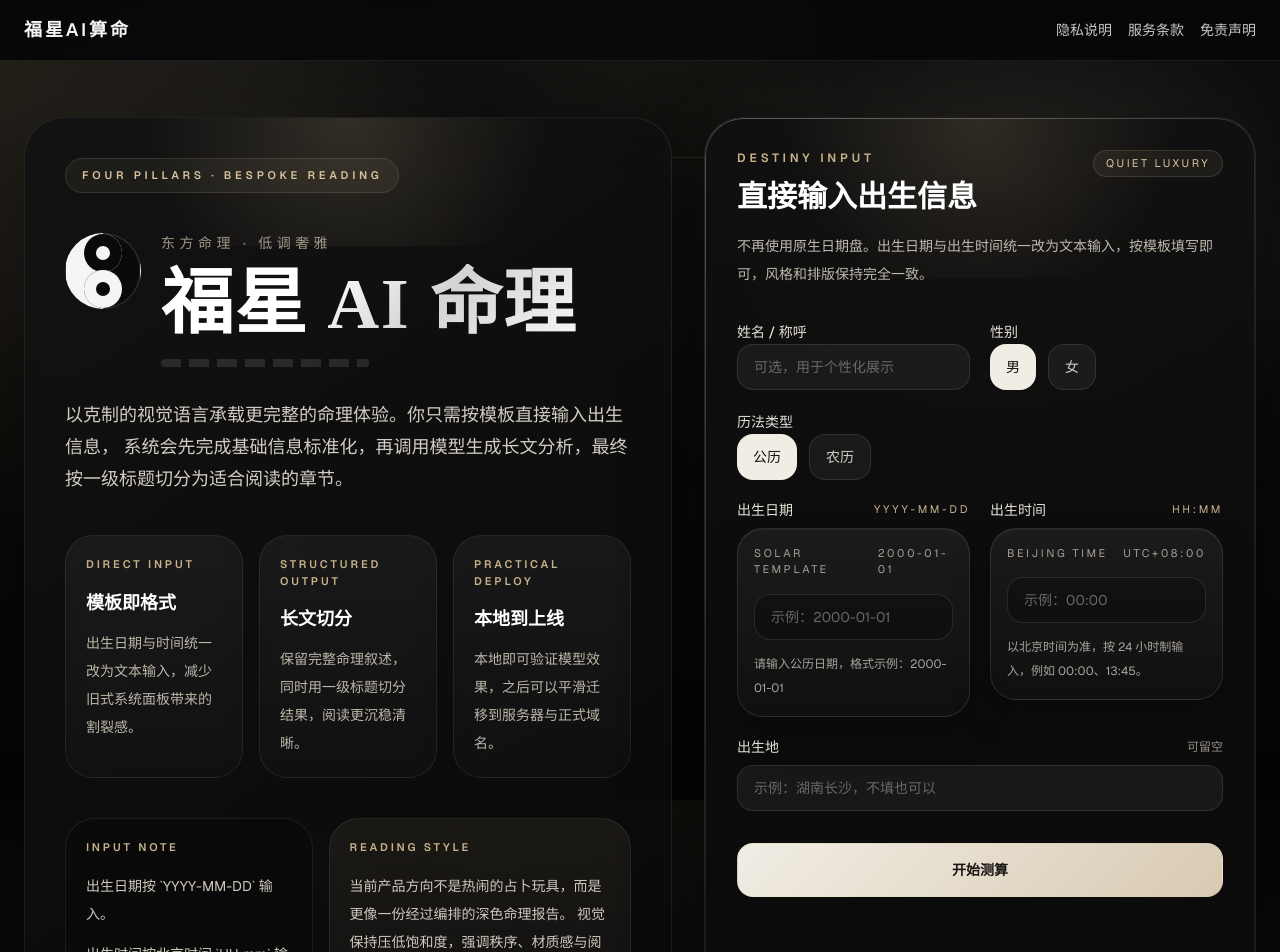
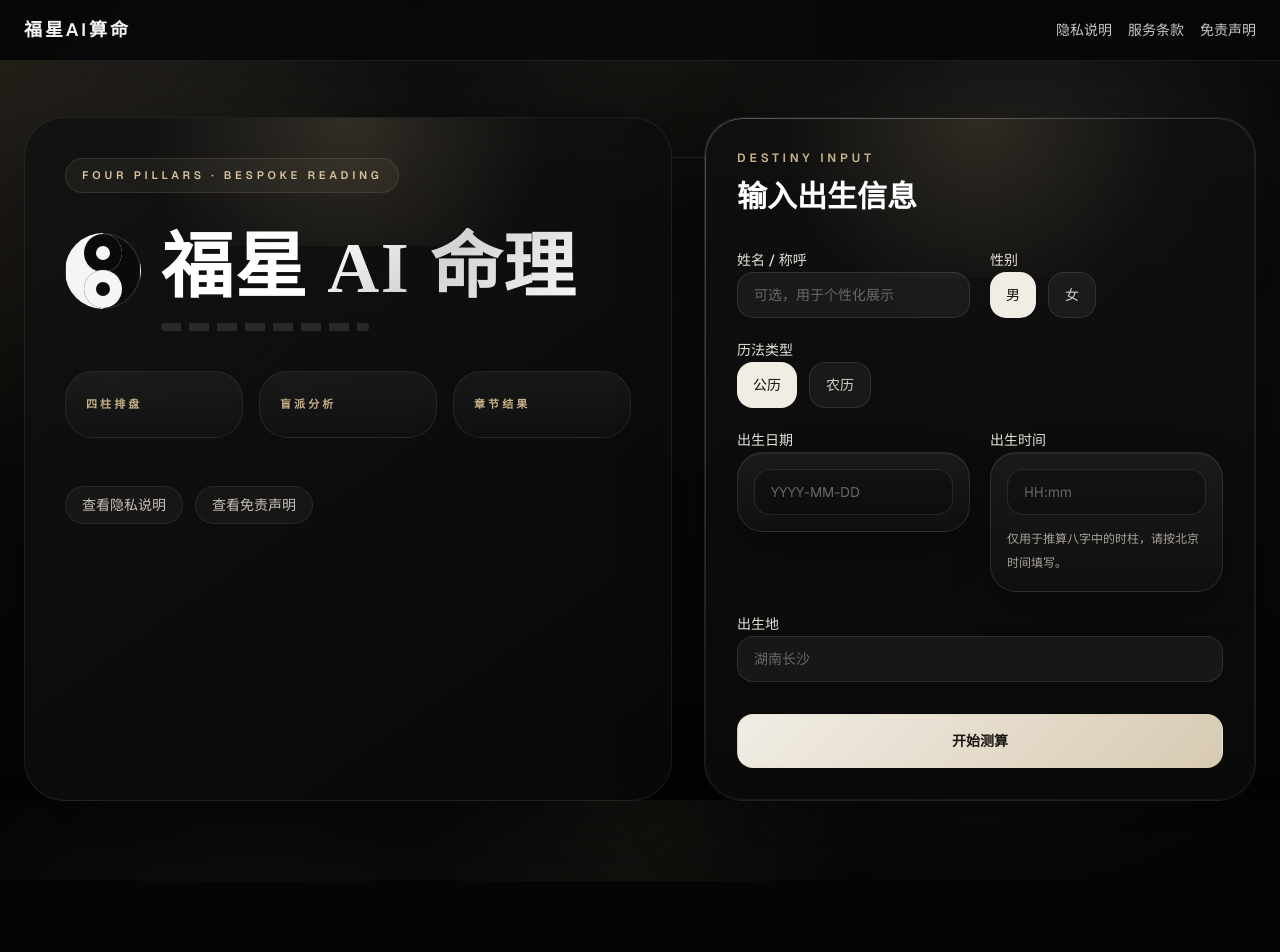
Before and after one commit to EchotimeFJ/fustar_web, a Next.js app: page / in a window 1280 px wide. Shown: the top 952 px of the page. After the commit the page ends 881 px from the top, so only its background shows below. Built offline with nearby package versions, Linux system fonts and the light colour scheme.

Commit message:
Trim homepage copy and simplify inputs

```diff
--- a/src/app/page.tsx
+++ b/src/app/page.tsx
@@ -20,76 +20,31 @@ export default function Home() {
               <div className="mt-10 flex items-start gap-5">
                 <div className="taiji-mark hidden md:block" />
                 <div>
-                  <div className="text-sm tracking-[0.32em] text-[#9f9586] uppercase">
-                    东方命理 · 低调奢雅
-                  </div>
-                  <h1 className="quiet-lux-display mt-4 text-5xl leading-[0.98] text-white md:text-7xl">
+                  <h1 className="quiet-lux-display text-5xl leading-[0.98] text-white md:text-7xl">
                     福星 <span className="mystic-gold">AI 命理</span>
                   </h1>
                   <div className="bagua-strip mt-5 h-2 w-52 rounded-full opacity-60" />
                 </div>
               </div>
 
-              <p className="mt-8 max-w-2xl text-base leading-8 text-[#d3cdc3] md:text-lg">
-                以克制的视觉语言承载更完整的命理体验。你只需按模板直接输入出生信息，
-                系统会先完成基础信息标准化，再调用模型生成长文分析，最终按一级标题切分为适合阅读的章节。
-              </p>
-
               <div className="mt-10 grid gap-4 md:grid-cols-3">
                 {[
-                  {
-                    kicker: "Direct Input",
-                    title: "模板即格式",
-                    desc: "出生日期与时间统一改为文本输入，减少旧式系统面板带来的割裂感。",
-                  },
-                  {
-                    kicker: "Structured Output",
-                    title: "长文切分",
-                    desc: "保留完整命理叙述，同时用一级标题切分结果，阅读更沉稳清晰。",
-                  },
-                  {
-                    kicker: "Practical Deploy",
-                    title: "本地到上线",
-                    desc: "本地即可验证模型效果，之后可以平滑迁移到服务器与正式域名。",
-                  },
+                  "四柱排盘",
+                  "盲派分析",
+                  "章节结果",
                 ].map((item) => (
                   <div
-                    key={item.title}
-                    className="rounded-[28px] border border-white/8 bg-[linear-gradient(180deg,rgba(255,255,255,0.05),rgba(255,255,255,0.02))] p-5 backdrop-blur"
+                    key={item}
+                    className="rounded-[28px] border border-white/8 bg-[linear-gradient(180deg,rgba(255,255,255,0.05),rgba(255,255,255,0.02))] px-5 py-6 backdrop-blur"
                   >
-                    <div className="text-[11px] font-semibold tracking-[0.26em] text-[#c7b188] uppercase">
-                      {item.kicker}
+                    <div className="text-[11px] font-semibold tracking-[0.28em] text-[#c7b188] uppercase">
+                      {item}
                     </div>
-                    <h2 className="mt-4 text-lg font-semibold text-white">{item.title}</h2>
-                    <p className="mt-3 text-sm leading-7 text-[#bdb6aa]">{item.desc}</p>
                   </div>
                 ))}
               </div>
 
-              <div className="mt-10 grid gap-4 md:grid-cols-[0.9fr_1.1fr]">
-                <div className="rounded-[30px] border border-white/8 bg-black/20 p-5">
-                  <div className="text-[11px] font-semibold tracking-[0.26em] text-[#c7b188] uppercase">
-                    Input Note
-                  </div>
-                  <div className="mt-4 space-y-3 text-sm leading-7 text-[#cfc7bc]">
-                    <p>出生日期按 `YYYY-MM-DD` 输入。</p>
-                    <p>出生时间按北京时间 `HH:mm` 输入。</p>
-                    <p>出生地支持留空，未填写时系统会按“未填写”处理。</p>
-                  </div>
-                </div>
-
-                <div className="rounded-[30px] border border-white/8 bg-[linear-gradient(180deg,rgba(199,177,136,0.08),rgba(255,255,255,0.02))] p-5">
-                  <div className="text-[11px] font-semibold tracking-[0.26em] text-[#c7b188] uppercase">
-                    Reading Style
-                  </div>
-                  <p className="mt-4 text-sm leading-7 text-[#cfc7bc]">
-                    当前产品方向不是热闹的占卜玩具，而是更像一份经过编排的深色命理报告。
-                    视觉保持压低饱和度，强调秩序、材质感与阅读质感。
-                  </p>
-                </div>
-              </div>
-
-              <div className="mt-10 flex flex-wrap gap-3 text-sm text-[#c9c1b6]">
+              <div className="mt-12 flex flex-wrap gap-3 text-sm text-[#c9c1b6]">
                 <Link
                   href="/privacy"
                   className="rounded-full border border-white/8 bg-white/4 px-4 py-2 transition hover:bg-white/8 hover:text-white"
--- a/src/components/forms/birth-info-form.tsx
+++ b/src/components/forms/birth-info-form.tsx
@@ -14,14 +14,6 @@ const initialState = {
 
 const fieldShellClassName =
   "rounded-[26px] border border-white/10 bg-[linear-gradient(180deg,rgba(255,255,255,0.06),rgba(255,255,255,0.02))] p-4 shadow-[inset_0_1px_0_rgba(255,255,255,0.05),0_18px_40px_rgba(0,0,0,0.24)]";
-const inputClassName =
-  "mt-4 w-full rounded-2xl border border-white/10 bg-black/25 px-4 py-3 text-sm text-white outline-none transition placeholder:text-[#666] focus:border-[#c7b188]/30 focus:bg-white/8";
-
-function calendarHint(calendarType: "solar" | "lunar") {
-  return calendarType === "solar"
-    ? "请输入公历日期，格式示例：2000-01-01"
-    : "请输入农历日期，格式示例：2000-01-01";
-}
 
 export function BirthInfoForm() {
   const router = useRouter();
@@ -71,23 +63,14 @@ export function BirthInfoForm() {
       <div className="pointer-events-none absolute inset-x-0 top-0 h-40 bg-[radial-gradient(circle_at_top,rgba(208,183,136,0.16),transparent_62%)]" />
 
       <div className="relative">
-        <div className="flex items-start justify-between gap-4">
         <div>
           <div className="text-xs font-semibold tracking-[0.32em] text-[#c9b48a] uppercase">
             Destiny Input
           </div>
           <h2 className="mt-3 text-[30px] font-semibold leading-tight text-white">
-              直接输入出生信息
+            输入出生信息
           </h2>
         </div>
-          <div className="rounded-full border border-[#c7b188]/18 bg-[#c7b188]/8 px-3 py-1 text-[11px] tracking-[0.22em] text-[#ddc7a2] uppercase">
-            Quiet Luxury
-          </div>
-        </div>
-
-        <p className="mt-4 max-w-xl text-sm leading-7 text-[#beb8ae]">
-          不再使用原生日期盘。出生日期与出生时间统一改为文本输入，按模板填写即可，风格和排版保持完全一致。
-        </p>
 
         <div className="mt-8 grid gap-5 md:grid-cols-2">
           <label className="space-y-2 md:col-span-1">
@@ -147,17 +130,8 @@ export function BirthInfoForm() {
           </div>
 
           <label className="space-y-2 md:col-span-1">
-            <div className="flex items-center justify-between gap-3">
             <span className="text-sm font-medium text-[#e5e0d7]">出生日期</span>
-              <span className="text-[11px] tracking-[0.24em] text-[#c8b28b] uppercase">
-                YYYY-MM-DD
-              </span>
-            </div>
             <div className={fieldShellClassName}>
-              <div className="flex items-center justify-between gap-3 text-[11px] tracking-[0.24em] text-[#a89f93] uppercase">
-                <span>{form.calendarType === "solar" ? "Solar Template" : "Lunar Template"}</span>
-                <span>2000-01-01</span>
-              </div>
               <input
                 type="text"
                 inputMode="numeric"
@@ -165,28 +139,16 @@ export function BirthInfoForm() {
                 onChange={(event) =>
                   setForm((prev) => ({ ...prev, birthDate: event.target.value }))
                 }
-                placeholder="示例：2000-01-01"
-                className={inputClassName}
+                placeholder="YYYY-MM-DD"
+                className="w-full rounded-2xl border border-white/10 bg-black/25 px-4 py-3 text-sm text-white outline-none transition placeholder:text-[#666] focus:border-[#c7b188]/30 focus:bg-white/8"
                 required
               />
-              <p className="mt-3 text-xs leading-6 text-[#a9a39a]">
-                {calendarHint(form.calendarType)}
-              </p>
             </div>
           </label>
 
           <label className="space-y-2 md:col-span-1">
-            <div className="flex items-center justify-between gap-3">
             <span className="text-sm font-medium text-[#e5e0d7]">出生时间</span>
-              <span className="text-[11px] tracking-[0.24em] text-[#c8b28b] uppercase">
-                HH:mm
-              </span>
-            </div>
             <div className={fieldShellClassName}>
-              <div className="flex items-center justify-between gap-3 text-[11px] tracking-[0.24em] text-[#a89f93] uppercase">
-                <span>Beijing Time</span>
-                <span>UTC+08:00</span>
-              </div>
               <input
                 type="text"
                 inputMode="numeric"
@@ -194,28 +156,25 @@ export function BirthInfoForm() {
                 onChange={(event) =>
                   setForm((prev) => ({ ...prev, birthTime: event.target.value }))
                 }
-                placeholder="示例：00:00"
-                className={inputClassName}
+                placeholder="HH:mm"
+                className="w-full rounded-2xl border border-white/10 bg-black/25 px-4 py-3 text-sm text-white outline-none transition placeholder:text-[#666] focus:border-[#c7b188]/30 focus:bg-white/8"
                 required
               />
               <p className="mt-3 text-xs leading-6 text-[#a9a39a]">
-                以北京时间为准，按 24 小时制输入，例如 00:00、13:45。
+                仅用于推算八字中的时柱，请按北京时间填写。
               </p>
             </div>
           </label>
 
           <label className="block space-y-2 md:col-span-2">
-            <div className="flex items-center justify-between gap-3">
             <span className="text-sm font-medium text-[#e5e0d7]">出生地</span>
-              <span className="text-xs text-[#979088]">可留空</span>
-            </div>
             <input
               className="w-full rounded-2xl border border-white/10 bg-white/5 px-4 py-3 text-sm text-white outline-none transition placeholder:text-[#686868] focus:border-[#c7b188]/30 focus:bg-white/8"
               value={form.birthplace}
               onChange={(event) =>
                 setForm((prev) => ({ ...prev, birthplace: event.target.value }))
               }
-              placeholder="示例：湖南长沙，不填也可以"
+              placeholder="湖南长沙"
             />
           </label>
         </div>
```
Lines whose indentation alone changed are shown as unchanged.
